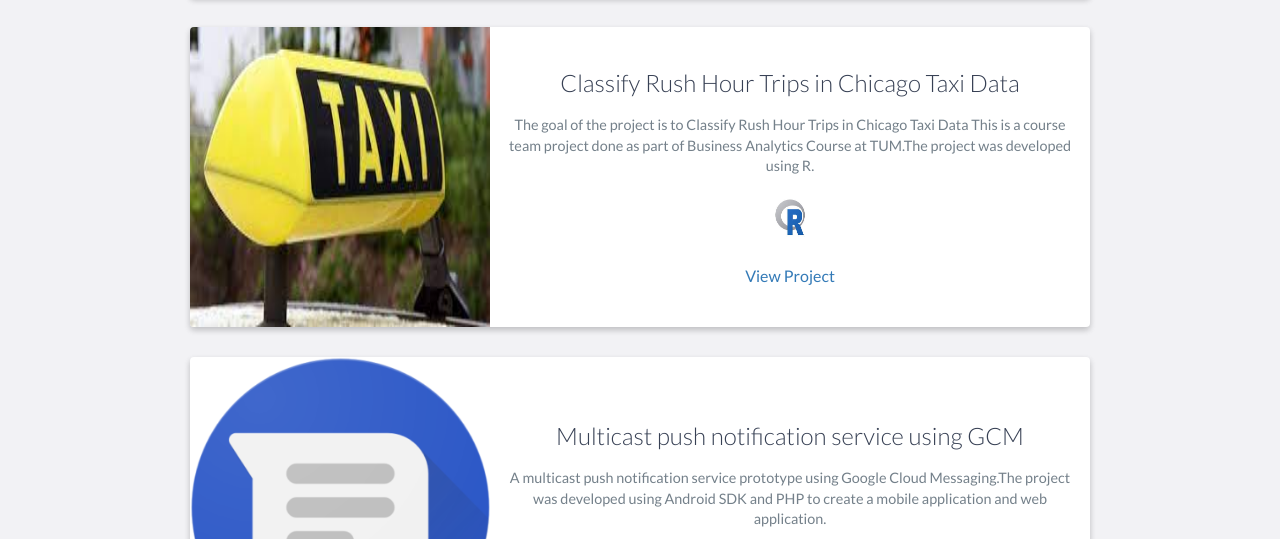
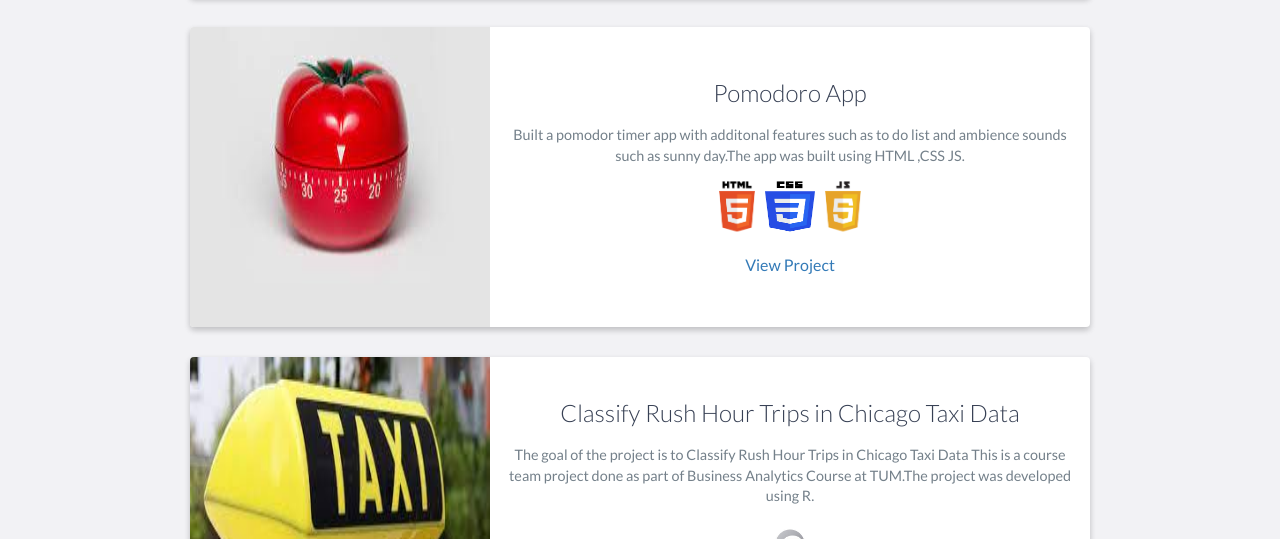
Before and after one commit to anaghamoosad/anaghamoosad.github.io, a website: page index.html in a window 1280 px wide. Shown: the part 4553-5092 px from the top of the page. Drawn offline with nearby package versions, Linux system fonts and the light colour scheme.

Commit message:
adding pomodoro project web app

```diff
--- a/index.html
+++ b/index.html
@@ -269,6 +269,25 @@ interested in.The project was developed using R.The paper was presented at Inter
 
                 <div class="project shadow-large">
                     <div class="project-image">
+                        <img src="images/pomodoro.jpg" width ="300px" height ="300px" />
+                    </div>
+                    <!-- End .project-image -->
+                    <div class="project-info">
+                        <h3>Pomodoro App</h3>
+                        <p>
+                           Built a pomodor timer app with additonal features such as to do list and ambience sounds such as sunny day.The app was built using HTML ,CSS JS.
+                        </p>
+                        <img src="images/html.png" width ="50px" height ="50px" />
+                        <img src="images/css.png" width ="50px" height ="50px" />
+                        <img src="images/js.png" width ="50px" height ="50px" />
+                        <br> <br> <a href="https://github.com/anaghamoosad/my-pomodoro-app">View Project</a>
+                    </div>
+                    <!-- End .project-info -->
+                </div>
+                <!-- End .project -->
+
+                <div class="project shadow-large">
+                    <div class="project-image">
                         <img src="images/taxi.jpg" width ="300px" height ="300px" />
                     </div>
                     <!-- End .project-image -->
```
Also changed, not shown: images/js.png (added), images/pomodoro.jpg (added).
